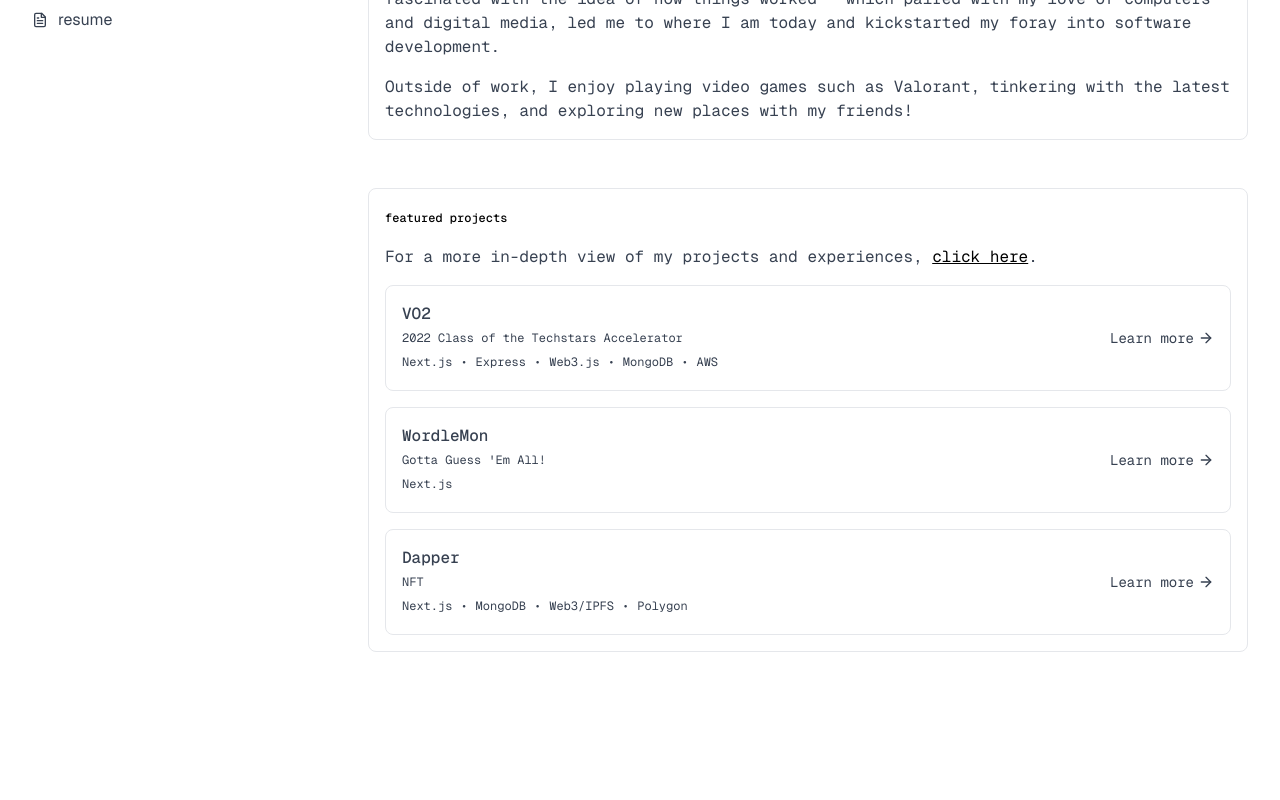
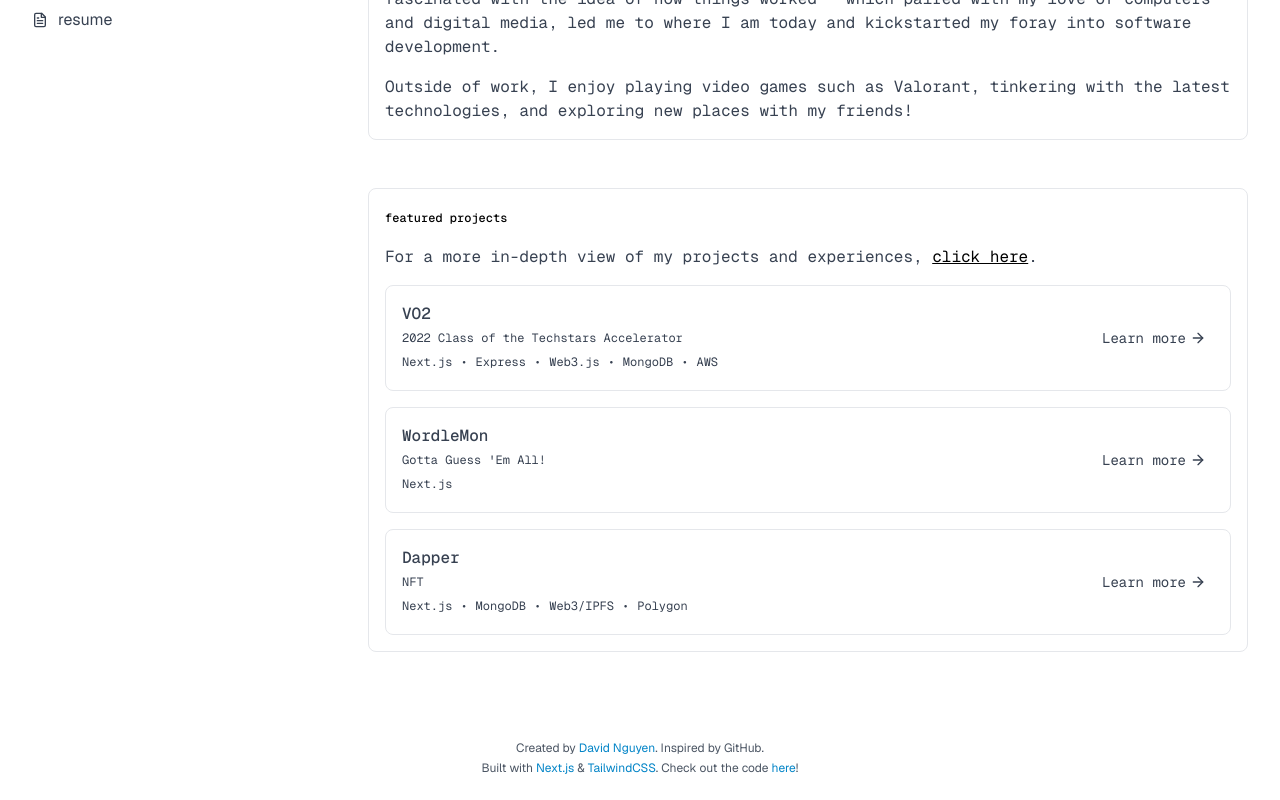
Before and after one commit to daxidngyn/david, a Next.js app: page /home in a window 1280 px wide. Shown: the part 637-1437 px from the top of the page. Before the commit the page ends 1313 px from the top, so only its background shows below. Built offline with nearby package versions, Linux system fonts and the light colour scheme.

Commit message:
add footer + minor ui updates

```diff
--- a/src/app/layout.tsx
+++ b/src/app/layout.tsx
@@ -4,6 +4,7 @@ import "./globals.css";
 import Header from "@/components/header";
 import Sidebar from "@/components/sidebar";
 import ThemeProvider from "./theme-provider";
+import Footer from "@/components/footer";
 
 export const metadata: Metadata = {
   title: "David Nguyen",
@@ -25,6 +26,7 @@ export default function RootLayout({
               <Sidebar />
               <div className="mt-8 md:mt-0 flex-1 pb-6">{children}</div>
             </div>
+            <Footer />
           </div>
         </ThemeProvider>
       </body>
--- /dev/null
+++ b/src/components/footer.tsx
@@ -0,0 +1,27 @@
+export default function Footer() {
+  return (
+    <footer className="px-4 pt-16 pb-6 text-xs text-gray-600 dark:text-gray-300 text-center">
+      <div>
+        Created by{" "}
+        <span className="text-sky-600 dark:text-sky-400">David Nguyen</span>.
+        Inspired by GitHub.
+      </div>
+      <div className="mt-1">
+        Built with{" "}
+        <span className="text-sky-600 dark:text-sky-400">Next.js</span>
+        &nbsp;&&nbsp;
+        <span className="text-sky-600 dark:text-sky-400">TailwindCSS</span>.
+        Check out the code{" "}
+        <a
+          href="https://github.com/daxidngyn/portfolio"
+          target="_blank"
+          rel="noreferrer"
+          className="cursor-pointer dark:text-sky-400 text-sky-600 hover:underline"
+        >
+          here
+        </a>
+        !
+      </div>
+    </footer>
+  );
+}
--- a/src/components/nav.tsx
+++ b/src/components/nav.tsx
@@ -50,7 +50,7 @@ export default function Nav() {
         href="https://docs.google.com/document/d/1xL3zLZNoR7UqMyGOlppvSfMhnUUV3q_hgk9gP90edw8/edit?usp=sharing"
         target="_blank"
         rel="noopener noreferrer"
-        className="flex items-center gap-x-1.5 text-gray-700 dark:text-gray-300 dark:hover:text-gray-100 hover:text-gray-950"
+        className="flex items-center gap-x-1.5 px-1 md:px-2 text-gray-700 dark:text-gray-300 dark:hover:text-gray-100 hover:text-gray-950"
       >
         <ResumeIcon className="w-4 h-4" />
         <span className="text-sm">Resume</span>
--- a/src/components/project-card.tsx
+++ b/src/components/project-card.tsx
@@ -1,4 +1,4 @@
-import RightArrowIcon from "@/icons/right-arrow";
+import ArrowRightIcon from "@/icons/arrow-right";
 
 type ProjectData = {
   title: string;
@@ -22,26 +22,33 @@ export const ProjectCard = ({ data }: { data: ProjectData }) => {
 
 export const ProjectCardMini = ({ data }: { data: ProjectData }) => {
   return (
-    <article className="border rounded-lg p-4 flex flex-col md:flex-row items-start md:items-center justify-between group dark:border-gray-700">
+    <article className="border rounded-lg p-4 group dark:border-gray-700">
+      <a
+        href={data.link}
+        target="_blank"
+        rel="noopener noreferrer"
+        className="flex flex-col md:flex-row items-start md:items-center justify-between"
+      >
         <div>
           <div className="font-medium">{data.title}</div>
           <div className="text-xs leading-6">{data.subtitle}</div>
-        <div className="flex text-xs gap-x-2 leading-6">
+          <div className="flex text-xs gap-x-1 lg:gap-x-2 leading-6">
             {data.technologies.map((tech, i) => (
               <div key={tech} className="text-gray-700 dark:text-gray-300">
-              <span className="mr-2">{tech}</span>
+                <span className="mr-1 lg:mr-2">{tech}</span>
                 {i < data.technologies.length - 1 && <span>&#8226;</span>}
               </div>
             ))}
           </div>
         </div>
 
-      <div className="text-sm flex items-center mt-4 md:mt-0">
-        <span className="mr-1 transition duration-300 ease-in-out group-hover:underline">
+        <div className="text-sm flex items-center mt-4 md:mt-0 w-28">
+          <span className="mr-0.5 lg:mr-1 transition duration-300 ease-in-out group-hover:underline">
             Learn more
           </span>
-        <RightArrowIcon className="w-4 h-4 transition duration-300 ease-in-out group-hover:translate-x-1" />
+          <ArrowRightIcon className="w-4 h-4 transition duration-300 ease-in-out group-hover:translate-x-1" />
         </div>
+      </a>
     </article>
   );
 };
--- a/src/icons/right-arrow.tsx
+++ b/src/icons/arrow-right.tsx
@@ -1,4 +1,4 @@
-export default function RightArrowIcon({ className }: { className?: string }) {
+export default function ArrowRightIcon({ className }: { className?: string }) {
   return (
     <svg
       xmlns="http://www.w3.org/2000/svg"
```
Lines whose indentation alone changed are shown as unchanged.
